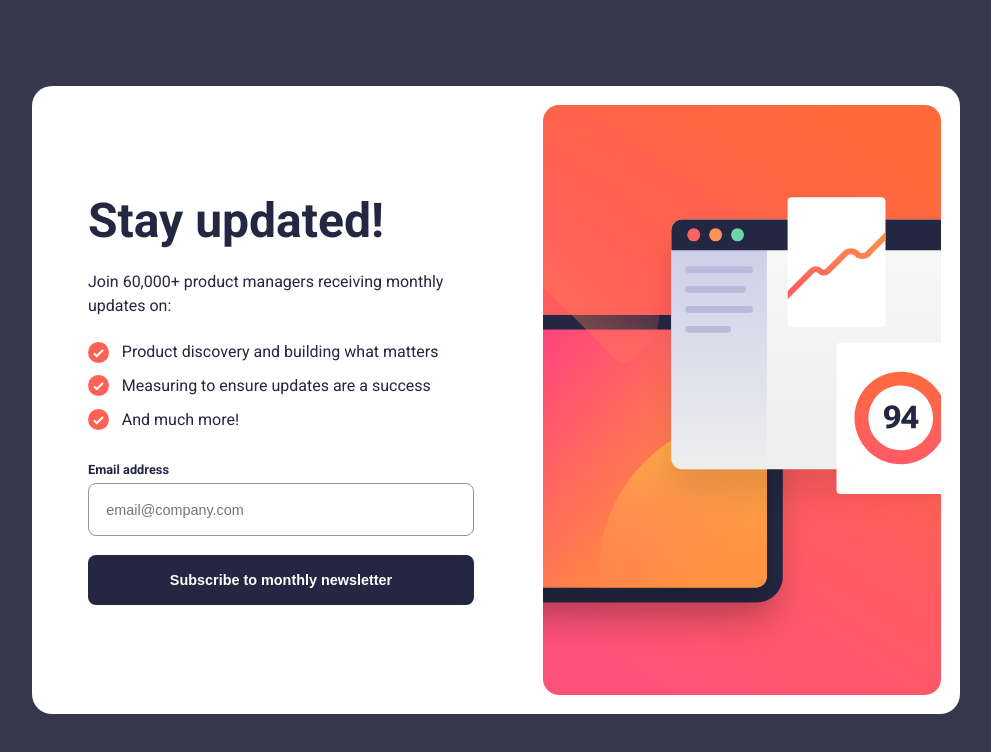
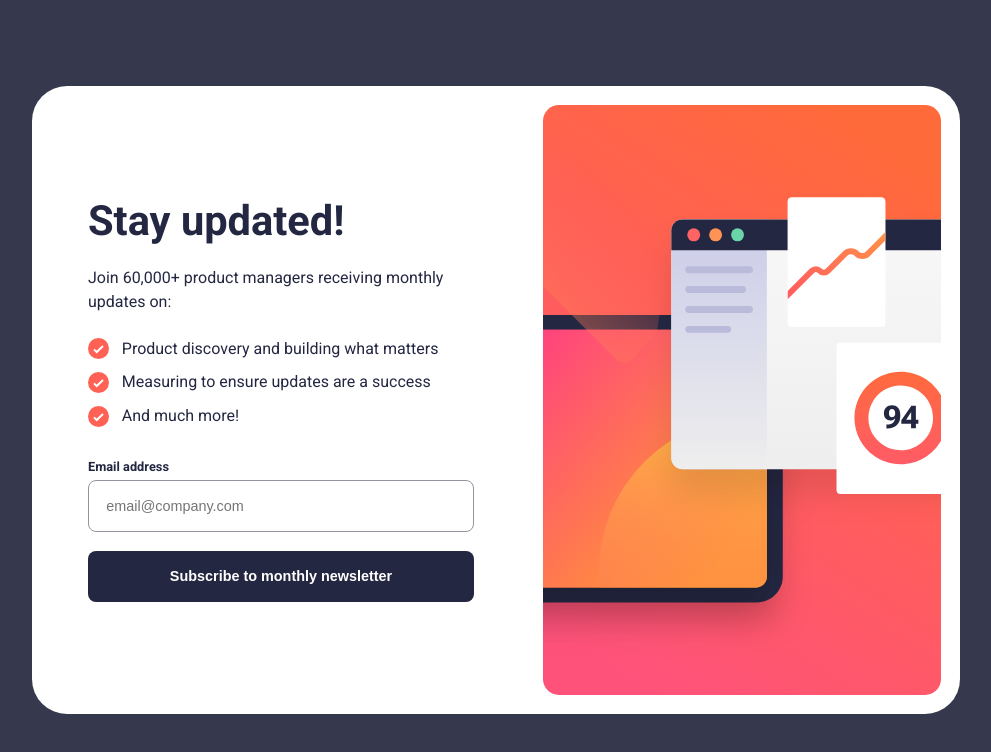
Before and after one commit to dilanrojas/newsletter-sign-up-with-messages, a website built with Vite: page index.html in a window 1280 px wide. Shown: the whole page, without its empty margins (144-1135 px from the left). Built offline with nearby package versions, Linux system fonts and the light colour scheme.

Commit message:
update v1.3

```diff
--- a/style.css
+++ b/style.css
@@ -75,7 +75,6 @@ ol[role="list"] {
 
 .sign-up-wrapper {
   background-color: var(--clr-neutral-100);
-  border-radius: 20px;
   display: flex;
   padding: 1.2em;
   gap: 2em;
@@ -91,7 +90,7 @@ ol[role="list"] {
 }
 
 .features h1 {
-  font-size: var(--fs-900);
+  font-size: var(--fs-800);
   font-weight: var(--fw-bold);
 }
 
@@ -186,7 +185,6 @@ input:where([type="email"]):focus {
 /* Success Message */
 .sign-up-success-wrapper {
   background-color: var(--clr-neutral-100);
-  border-radius: 20px;
   display: none;
   flex-direction: column;
   max-width: 30em;
@@ -224,6 +222,7 @@ input:where([type="email"]):focus {
   margin-inline: auto;
   overflow: auto;
   scrollbar-width: none;
+  border-radius: 35px;
 }
 
 .flow > * + * {
```
